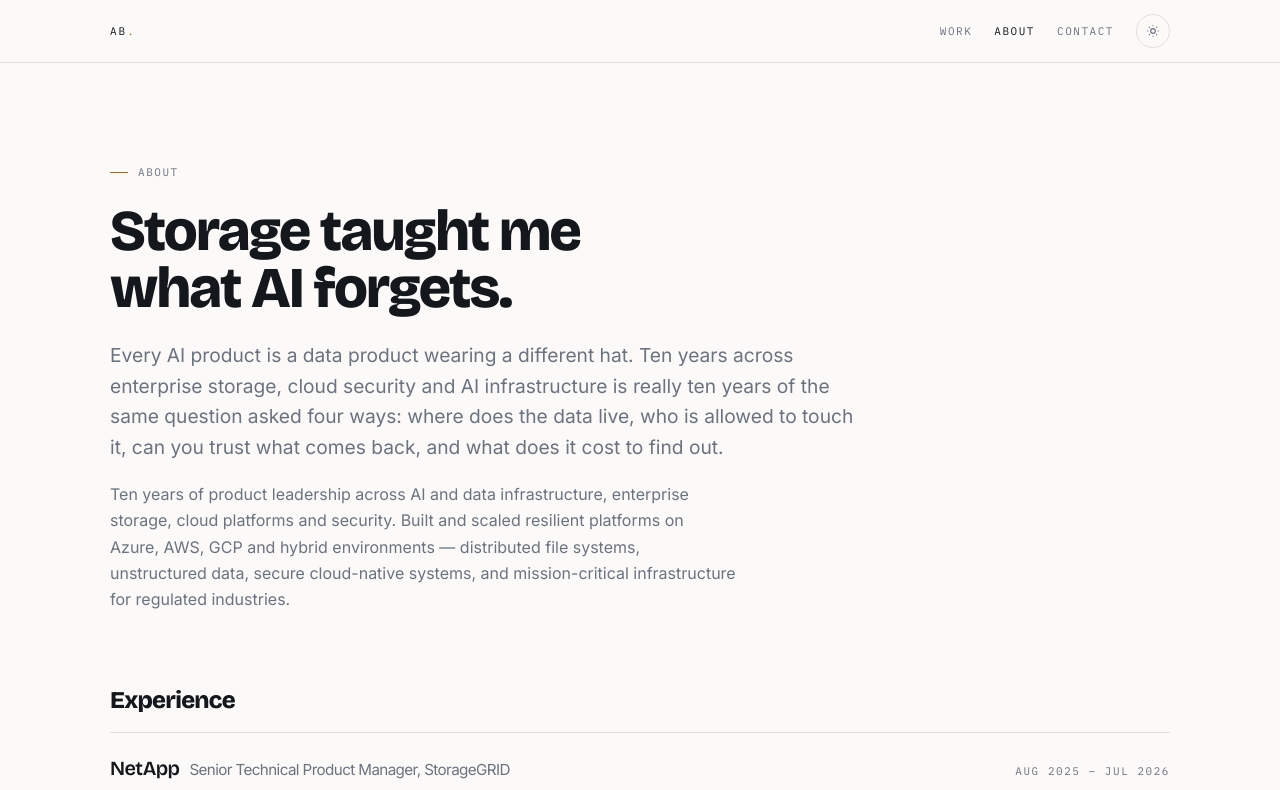
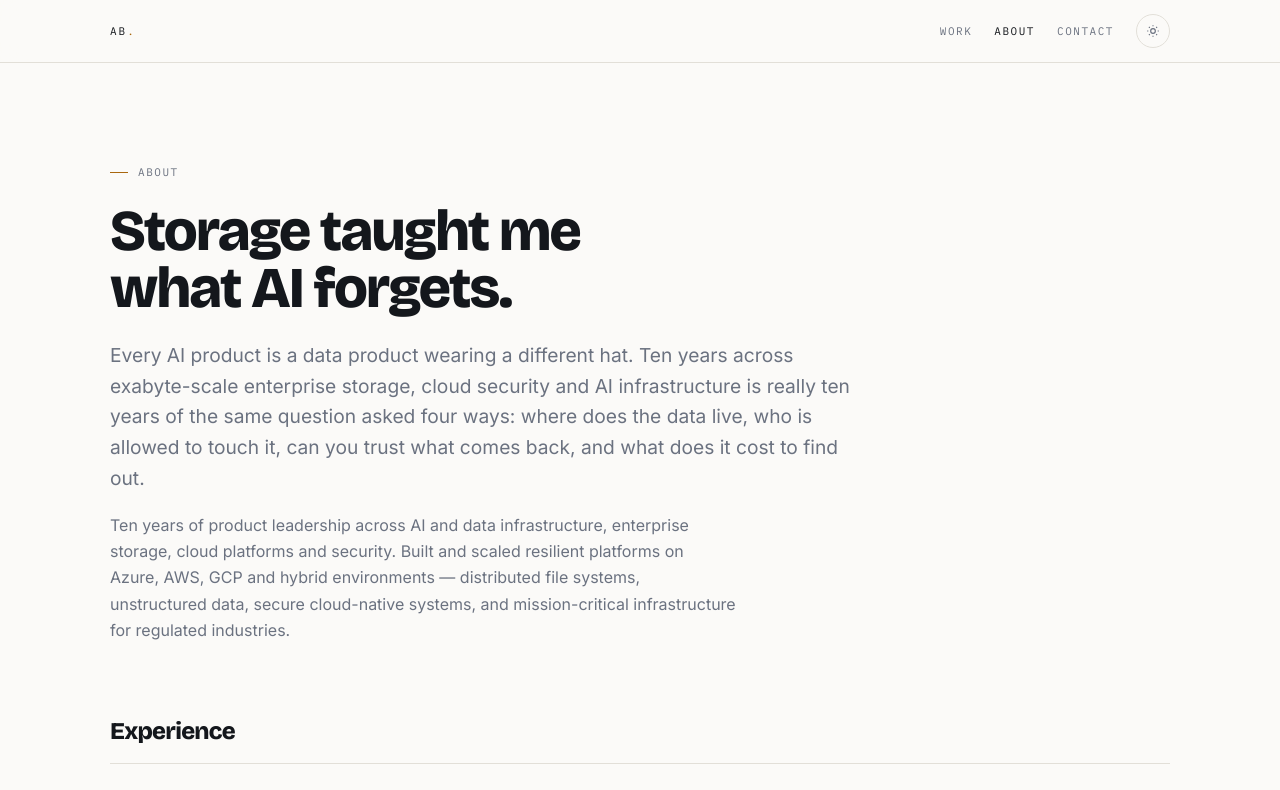
Before and after one commit to Ankita301/portfolio, a React (Vite) app: page /about in a window 1280 px wide. Shown: the top 790 px of the page. Built offline with nearby package versions, Linux system fonts and the light colour scheme.

Commit message:
Lead the About intro with exabyte scale
The scale is the credential for data-platform readers; it was only
appearing inside the NetApp entry.

```diff
--- a/src/pages/About.tsx
+++ b/src/pages/About.tsx
@@ -29,10 +29,10 @@ export default function About() {
           marginTop: 24,
         }}
       >
-        Every AI product is a data product wearing a different hat. Ten years across enterprise
-        storage, cloud security and AI infrastructure is really ten years of the same question asked
-        four ways: where does the data live, who is allowed to touch it, can you trust what comes
-        back, and what does it cost to find out.
+        Every AI product is a data product wearing a different hat. Ten years across exabyte-scale
+        enterprise storage, cloud security and AI infrastructure is really ten years of the same
+        question asked four ways: where does the data live, who is allowed to touch it, can you
+        trust what comes back, and what does it cost to find out.
       </p>
 
       <p style={{ color: 'var(--muted)', maxWidth: '62ch', marginTop: 18 }}>{profile.summary}</p>
```
